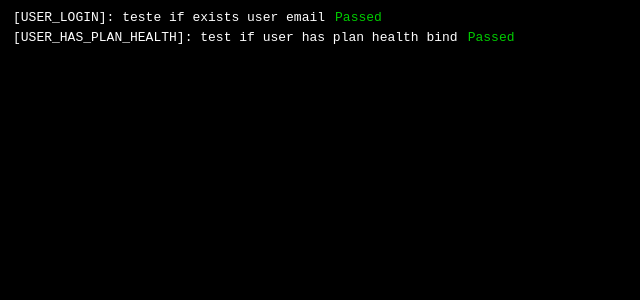
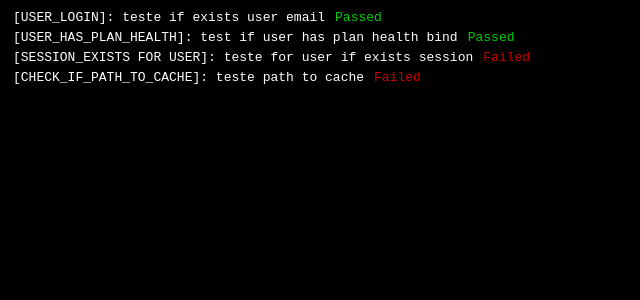
Before and after one commit to vit10load/plan-health-medical, a CodeIgniter app: page /database/index.php/utest/testes/index in a window 1280 px wide. Shown: the top 300 px of the page, without its empty margins (0-640 px from the left). Run offline with CodeIgniter, Linux system fonts and the light colour scheme; data comes from the database, SQL or seed files in the repository.

Commit message:
include tests for path to cache and changes user_profile.php

```diff
--- a/application/controllers/utest/testes.php
+++ b/application/controllers/utest/testes.php
@@ -34,6 +34,8 @@ class Testes extends CI_Controller
 	{
 		$this->test_if_exists_user_email();
 		$this->test_if_user_has_plan_health();
+		$this->test_session_user_exists();
+		$this->test_verify_if_exists_path_to_cache();
 	}
 
 
@@ -140,6 +142,38 @@ class Testes extends CI_Controller
 
 	}
 
+	private function test_session_user_exists(){
+
+		$test_name = '[SESSION_EXISTS FOR USER]: teste for user if exists session';
+		$test = null;
+		$expected_result = null;
+
+		if ($this->session->has_userdata('user_id')) {
+
+			$test = true;
+			$expected_result = 'is_true';
+
+		}else {
+
+			$test = false;
+			$expected_result = 'is_true';
+		}
+
+		echo $this->unit->run($test, $expected_result, $test_name);
+	}
+
+	private function test_verify_if_exists_path_to_cache(){
+
+		$test_name = '[CHECK_IF_PATH_TO_CACHE]: teste path to cache';
+
+		$test = file_exists(getcwd().'\application'.'\cache');
+
+		$expected_result = 'is_true';
+
+		echo $this->unit->run($test, $expected_result, $test_name);
+
+	}
+
 }
 
 /* End of file testes.php */
--- a/application/views/user_profile.php
+++ b/application/views/user_profile.php
@@ -104,13 +104,13 @@ if(!$this->session->has_userdata('user_id')) {
                   <td><?php echo "R$".$val['value']; ?></td>
                 </tr>
                 <tr>
-                  <td style="padding-top: 20px;">
+                  <td>
                     <form action="<?php echo base_url('user/exclude_user'); ?>" method="POST">
                       <input type="hidden" name="user_id" value="<?php echo $val['user_id']; ?>"/>
                       <button type="submit">excluir</button>
                     </form>
                   </td>
-                  <td style="padding-top: 20px;">
+                  <td>
                     <form action="<?php echo base_url('user/list_user'); ?>" method="POST">
                       <input type="hidden" name="user_id" value="<?php echo $val['user_id']; ?>"/>
                       <button type="submit">editar</button>
```
